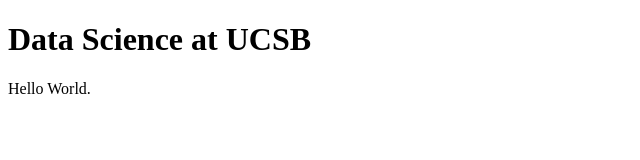
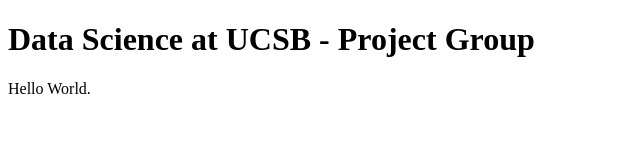
Before and after one commit to UCSB-dataScience-ProjectGroup/UCSB-dataScience-ProjectGroup.github.io, a plain HTML site: page index.html in a window 1280 px wide. Shown: the whole page, without its empty margins (0-640 px from the left). Drawn offline with Linux system fonts and the light colour scheme.

Commit message:
Update index.html

```diff
--- a/index.html
+++ b/index.html
@@ -1,11 +1,11 @@
 <!DOCTYPE html>
 <html>
 <head>
-<title>Page Title</title>
+<title>Data Science at UCSB</title>
 </head>
 <body>
 
-<h1>Data Science at UCSB</h1>
+<h1>Data Science at UCSB - Project Group</h1>
 <p>Hello World.</p>
 
 </body>
```
